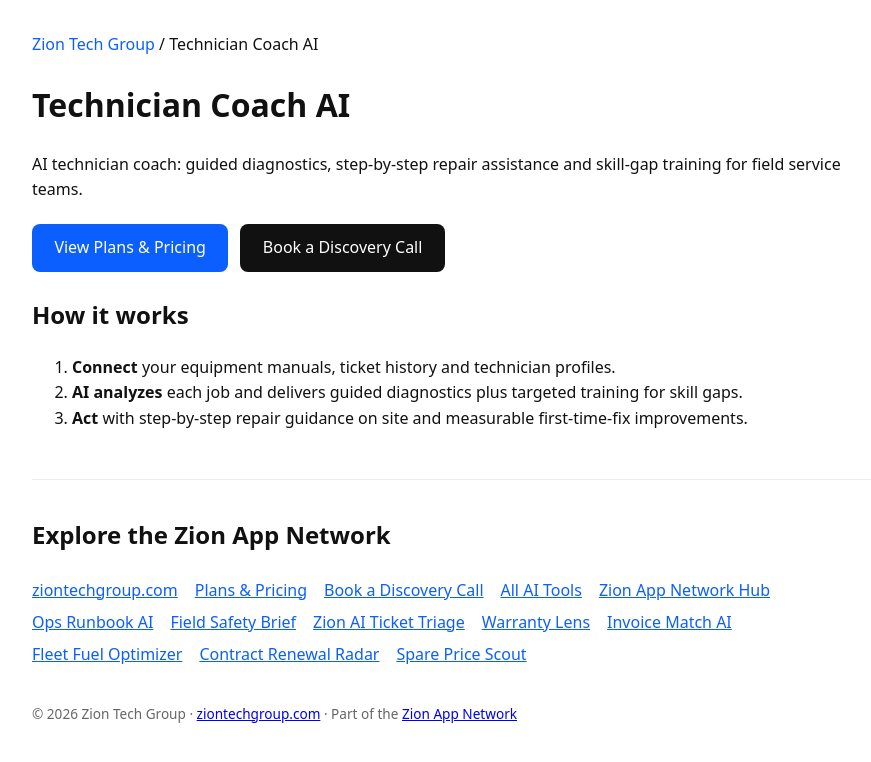
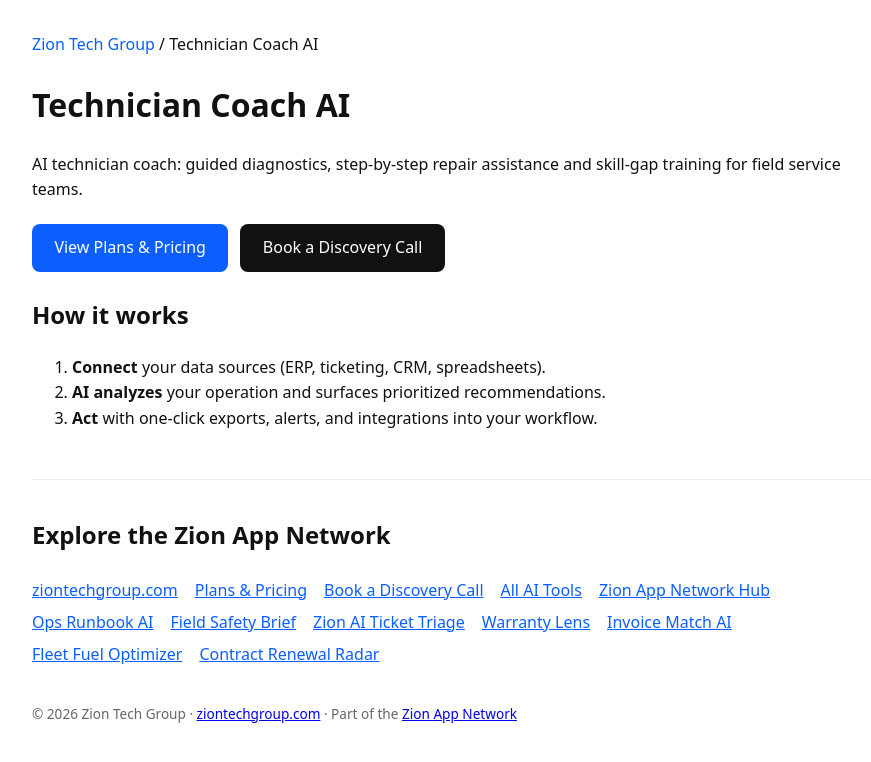
Before and after one commit to Zion-support/technician-coach-ai, a plain HTML site: page index.html in a window 1280 px wide. Shown: the whole page, without its empty margins (178-1049 px from the left). Drawn offline with Linux system fonts and the light colour scheme.

```diff
--- a/index.html
+++ b/index.html
@@ -18,9 +18,9 @@
 </p>
 <h2>How it works</h2>
 <ol>
-<li><strong>Connect</strong> your equipment manuals, ticket history and technician profiles.</li>
-<li><strong>AI analyzes</strong> each job and delivers guided diagnostics plus targeted training for skill gaps.</li>
-<li><strong>Act</strong> with step-by-step repair guidance on site and measurable first-time-fix improvements.</li>
+<li><strong>Connect</strong> your data sources (ERP, ticketing, CRM, spreadsheets).</li>
+<li><strong>AI analyzes</strong> your operation and surfaces prioritized recommendations.</li>
+<li><strong>Act</strong> with one-click exports, alerts, and integrations into your workflow.</li>
 </ol>
 <nav>
 <h2>Explore the Zion App Network</h2>
@@ -36,7 +36,6 @@
 <a href="https://ziontechgroup.com/invoice-match-ai/">Invoice Match AI</a>
 <a href="https://ziontechgroup.com/fleet-fuel-optimizer/">Fleet Fuel Optimizer</a>
 <a href="https://ziontechgroup.com/contract-renewal-radar/">Contract Renewal Radar</a>
-<a href="https://ziontechgroup.com/spare-price-scout/">Spare Price Scout</a>
 </nav>
 <footer>© 2026 Zion Tech Group · <a href="https://ziontechgroup.com/">ziontechgroup.com</a> · Part of the <a href="https://ziontechgroup.com/zion-app-network/">Zion App Network</a></footer>
 </body>
```
Also changed, not shown: 1 other file.
